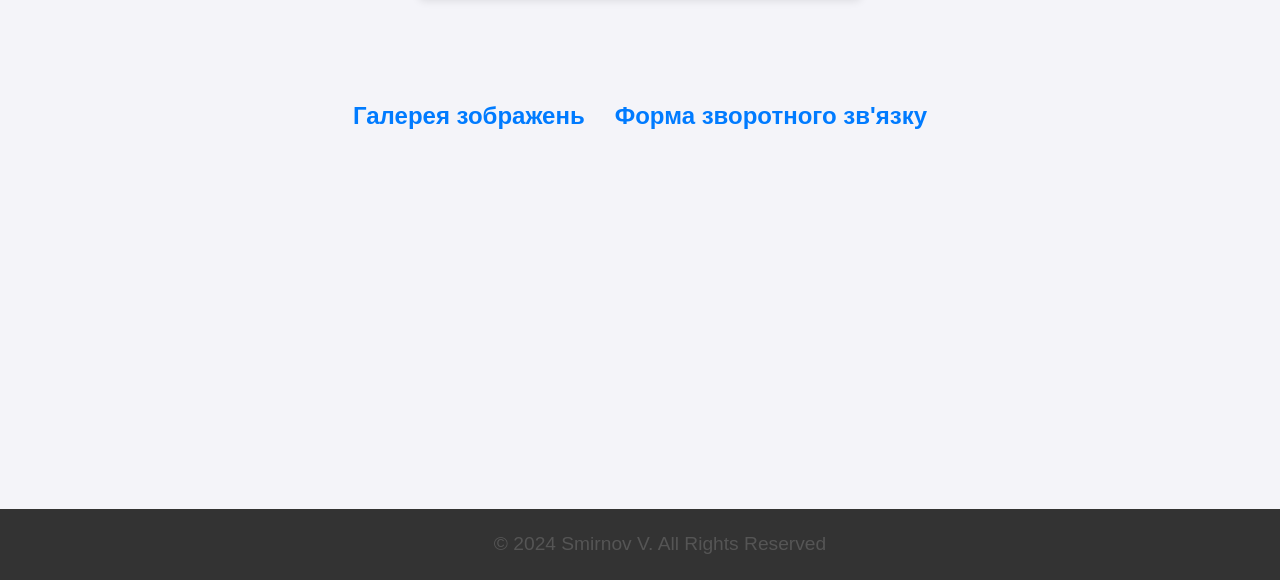
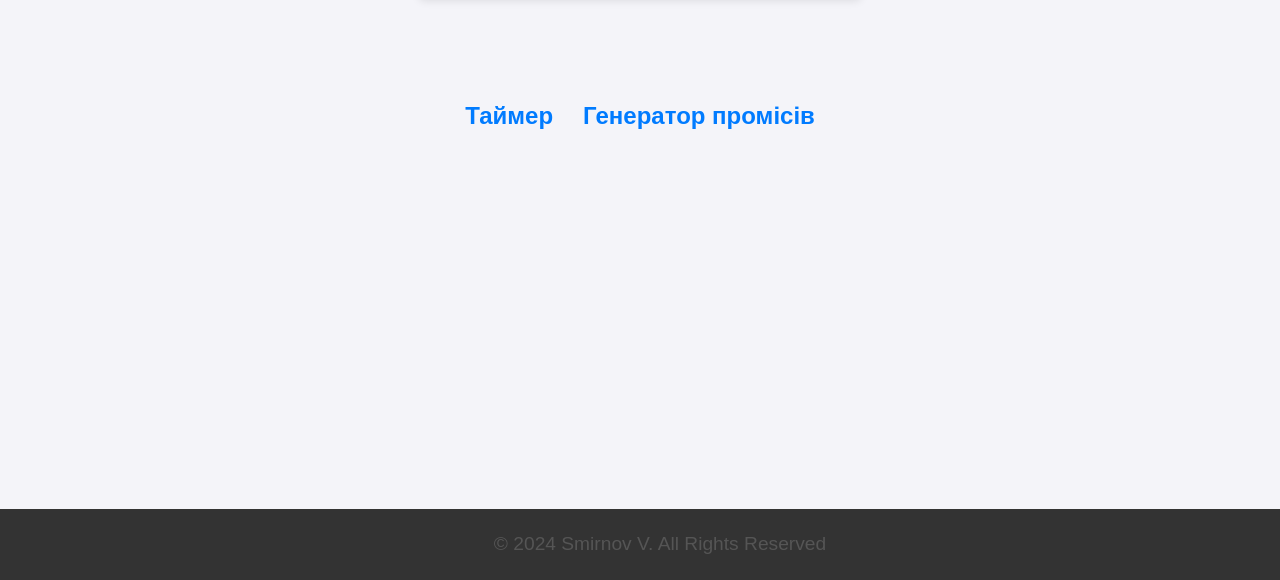
Before and after one commit to Vadimka180880/goit-advancedjs-hw-02, a website built with Vite: page src/index.html in a window 1280 px wide. Shown: the part 220-800 px from the top of the page. Built offline with nearby package versions, Linux system fonts and the light colour scheme.

Commit message:
Renamed files and updated paths for goit-advancedjs-hw-02

```diff
--- a/src/index.html
+++ b/src/index.html
@@ -16,10 +16,10 @@
   <main>
     <ul class="menu">
       <li class="menu-item">
-        <a class="menu-link" href="./1-gallery.html">Галерея зображень</a>
+        <a class="menu-link" href="./1-timer.html">Таймер</a>
       </li>
       <li class="menu-item">
-        <a class="menu-link" href="./2-form.html">Форма зворотного зв'язку</a>
+        <a class="menu-link" href="./2-snackbar.html">Генератор промісів</a>
       </li>
     </ul>
   </main>
```
Also changed, not shown: src/1-timer.html (renamed from src/1-gallery.html), src/2-snackbar.html (renamed from src/2-form.html), src/js/1-timer.js (renamed from src/js/1-gallery.js), src/js/2-snackbar.js (renamed from src/js/2-form.js).
